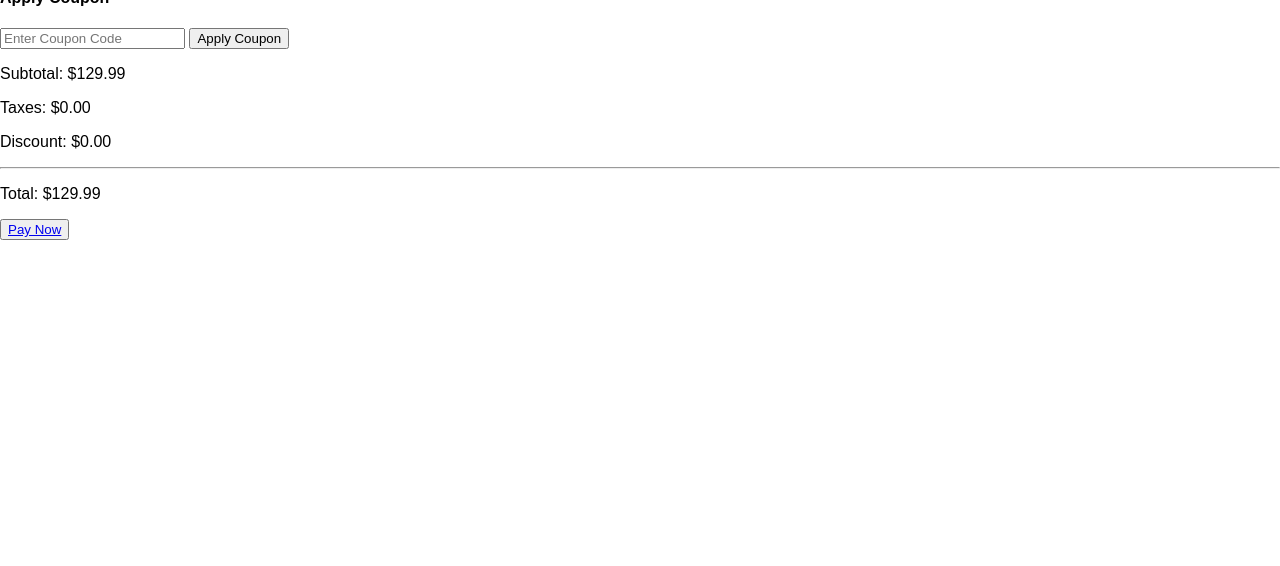
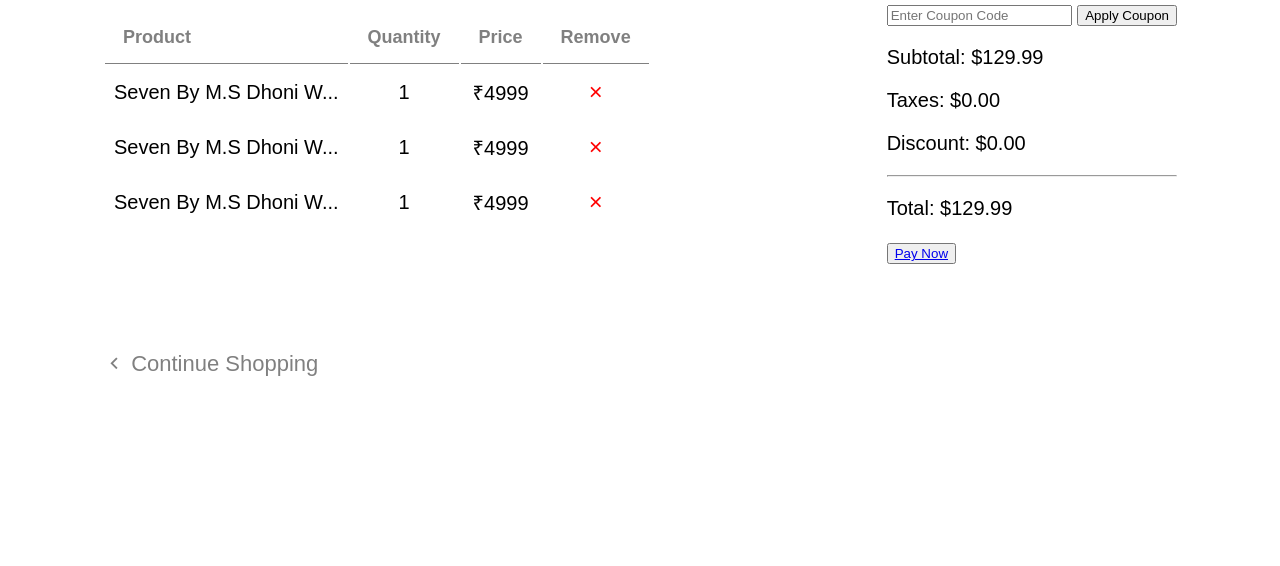
Before and after one commit to purshottambajaj/sneakerHtml, a plain HTML site: page ShoppingCart.html in a window 1280 px wide. Shown: the part 234-800 px from the top of the page. Drawn offline with nearby package versions, Linux system fonts and the light colour scheme.

Commit message:
Cart Styled

```diff
--- /dev/null
+++ b/Cart.css
@@ -0,0 +1,42 @@
+.cart-container{
+    padding: 90px 0px;
+    font-size: 20px;
+
+    display: flex;
+    justify-content: space-around;
+    gap: 20px;
+}
+
+.cart-table{
+    padding-bottom: 10px;
+    margin-right: 10px;
+}
+
+.cart-table thead{
+    text-align: left;
+    color: gray;
+    padding: 8px 0;
+    font-size: 18px;
+}
+
+.cart-table thead tr th{
+    padding: 15px 18px;
+    border-bottom: 1px solid gray;
+}
+
+.cart-table tbody td{
+    text-align: center;
+    padding: 13px 9px;
+}
+
+.cart-table tbody td i{
+    color: red;
+}
+
+.cart-left a{
+    color: gray;
+    text-decoration: none;
+    display: inline-block;
+    margin-top: 110px;
+    font-size: 22px;
+}
--- a/ShoppingCart.html
+++ b/ShoppingCart.html
@@ -4,6 +4,7 @@
   <meta charset="UTF-8">
   <meta name="viewport" content="width=device-width, initial-scale=1.0">
   <title>Thala 7 Sneaker Store - Shopping Cart</title>
+  <link rel="stylesheet" href="./Cart.css">
   <link rel="stylesheet" href="styles.css">
   <link
   href="https://cdn.jsdelivr.net/npm/remixicon@4.2.0/fonts/remixicon.css"
@@ -55,16 +56,30 @@
           </thead>
           <tbody>
             <tr>
-              <td>Thala 7 Special Edition</td>
+              <td>Seven By M.S Dhoni W...</td>
               <td>1</td>
-              <td>$129.99</td>
-              <td><i class="fas fa-times-circle"></i></td>  </tr>
+              <td>₹4999</td>
+              <td><i class="ri-close-line"></i></td>
+            </tr>
+            <tr>
+              <td>Seven By M.S Dhoni W...</td>
+              <td>1</td>
+              <td>₹4999</td>
+              <td><i class="ri-close-line"></i></td>
+            </tr>
+            <tr>
+              <td>Seven By M.S Dhoni W...</td>
+              <td>1</td>
+              <td>₹4999</td>
+              <td><i class="ri-close-line"></i></td>
+            </tr>
             </tbody>
         </table>
-        <a href="#" class="continue-shopping-btn">Continue Shopping</a>
+        <a href="#"><i class="ri-arrow-left-s-line"></i> Continue Shopping</a>
       </div>
 
       <div class="cart-right">
+        <div class="wrapper">
           <div class="coupon-card">
             <h4>Apply Coupon</h4>
             <input type="text" placeholder="Enter Coupon Code">
@@ -77,7 +92,9 @@
             <hr>
             <p>Total: $<span id="total">129.99</span></p>
             <button class="pay-now-btn"><a href="Payment.html">Pay Now</a></button>
-          <i class="fab fa-razorpay"></i> </div>
+            <i class="fab fa-razorpay"></i>
+          </div>
+        </div>
       </div>
     </section>
   </main>
```
Lines whose indentation alone changed are shown as unchanged.
